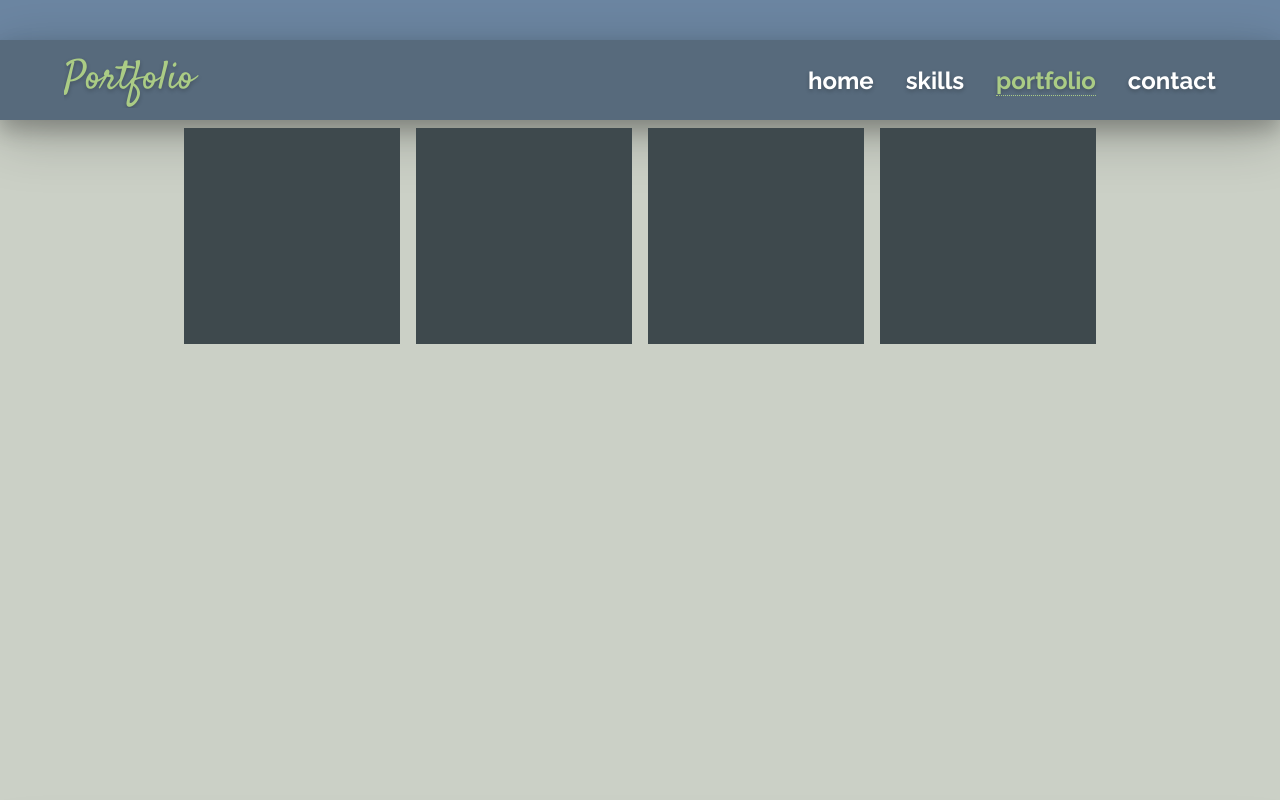
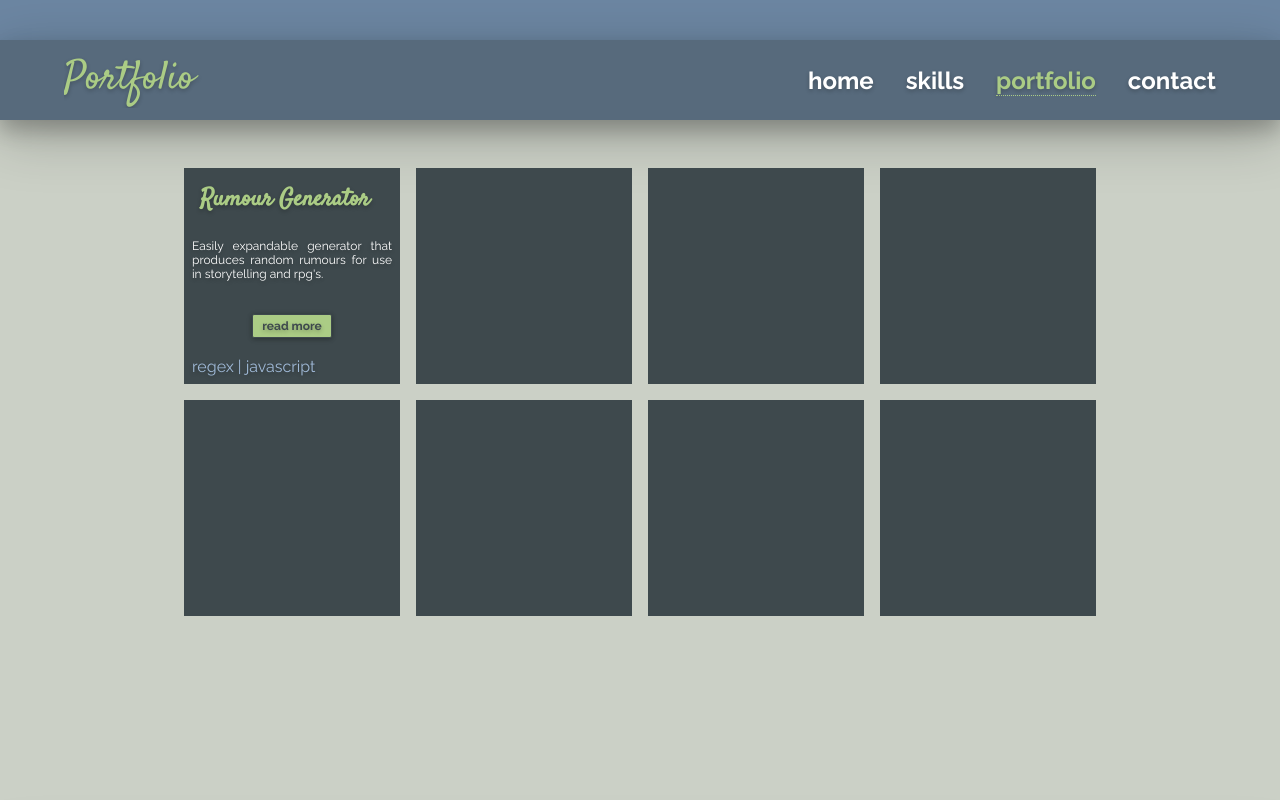
Before and after one commit to xiavn/portfolio, a website: page index.html in a window 1280 px wide. Shown: the part 1560-2360 px from the top of the page. Drawn offline with nearby package versions, Linux system fonts and the light colour scheme; files that its build step writes are made by us from their sources.

Commit message:
Style portfolio box

```diff
--- a/css/main.scss
+++ b/css/main.scss
@@ -3,6 +3,7 @@ $col2: #abcc85;
 $col3: #6c86a2;
 $col4: #cbd0c6;
 $col5: #c56666;
+$col6: #a0bad8;
 $nav: #576a7c;
 $white: #fff;
 $shadow: 0 2px 4px rgba(0, 0, 0, .24);
@@ -72,7 +73,7 @@ h1 {
 	color: $col2;
 	font: 4rem Satisfy, cursive;
 	line-height: 5rem;
-	margin: grid(5) 0 0;
+	margin: 0;
 	width: 100%;
 }
 
@@ -89,6 +90,12 @@ h3 {
 	line-height: 2rem;
 	margin: grid(1);
 	width: 100%;
+}
+
+h4 {
+	@extend h3;
+	color: $col2;
+	font-family: Satisfy, cursive;
 }
 
 a {
@@ -137,6 +144,7 @@ nav {
 	flex-flow: row nowrap;
 	height: grid(10);
 	justify-content: center;
+	margin-bottom: grid(5);
 }
 
 .nav-title {
@@ -227,11 +235,31 @@ ul {
 .portfolio-square {
 	background-color: $col1;
 	flex-basis: auto;
+	display: flex;
+	justify-content: center;
+	align-items: flex-start;
+	flex-flow: row wrap;
 	margin: grid(1);
-	min-height: 216px;
-	min-width: 216px;
-	padding: 0 grid(1);
-	text-align: center;
+	height: 216px;
+	width: 216px;
+	padding: grid(1);
+	text-align: justify;
+
+	p {
+		font-size: 0.75rem;
+		padding: 0;
+		margin: 0;
+	}
+
+	span {
+		color: $col6;
+		align-self: flex-end;
+		width: 100%;
+	}
+
+	.button {
+		align-self: flex-end;
+	}
 }
 
 .button {
--- a/index.html
+++ b/index.html
@@ -90,6 +90,18 @@
 			</nav>
 			<article class="row">
 				<div class="portfolio-square">
+					<h4>Rumour Generator</h4>
+					<p>Easily expandable generator that produces random rumours for use in storytelling and rpg's.</p>
+					<a class="button">read more</a>
+					<span>regex | javascript</span>
+				</div>
+				<div class="portfolio-square">
+				</div>
+				<div class="portfolio-square">
+				</div>
+				<div class="portfolio-square">
+				</div>
+				<div class="portfolio-square">
 				</div>
 				<div class="portfolio-square">
 				</div>
```
Also changed, not shown: build/css/main.css, build/index.html.
